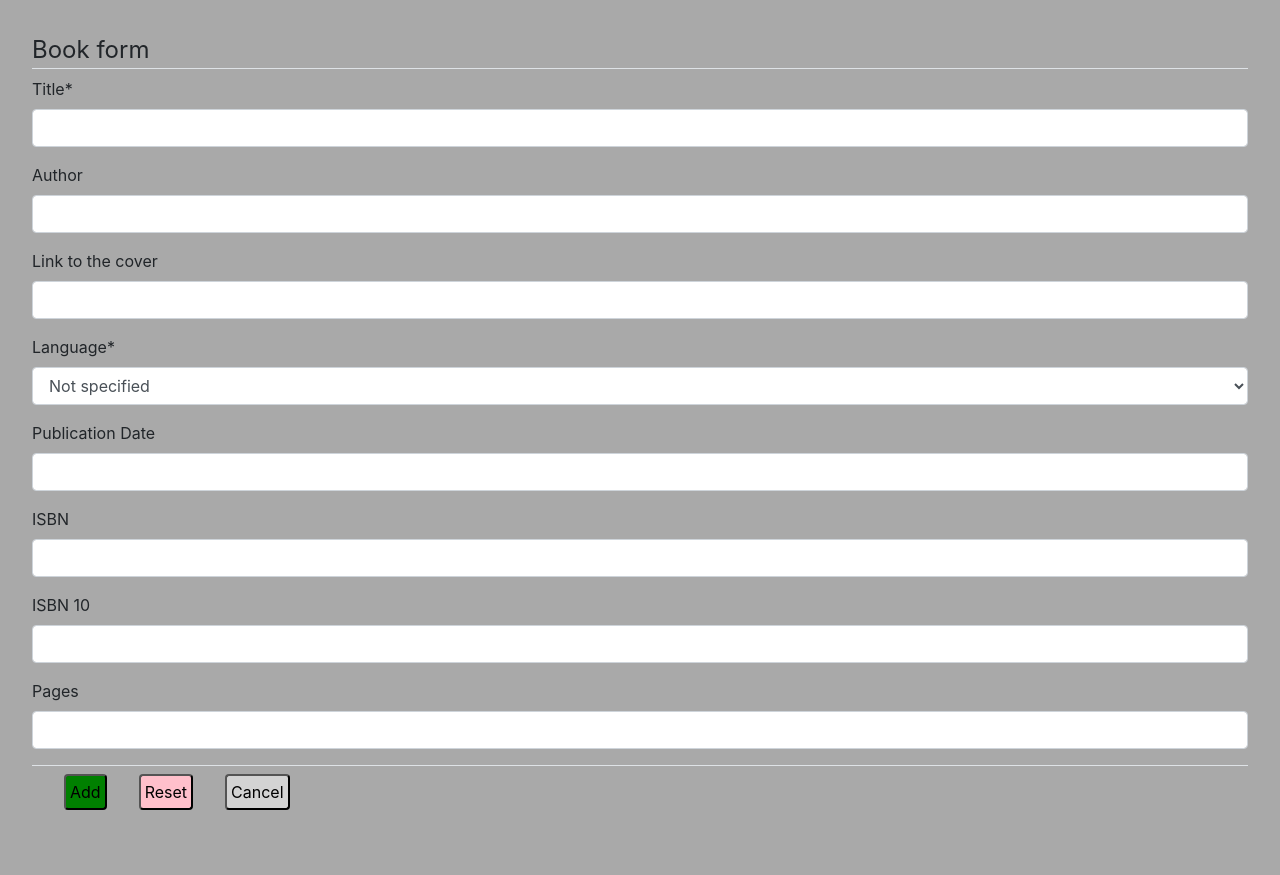
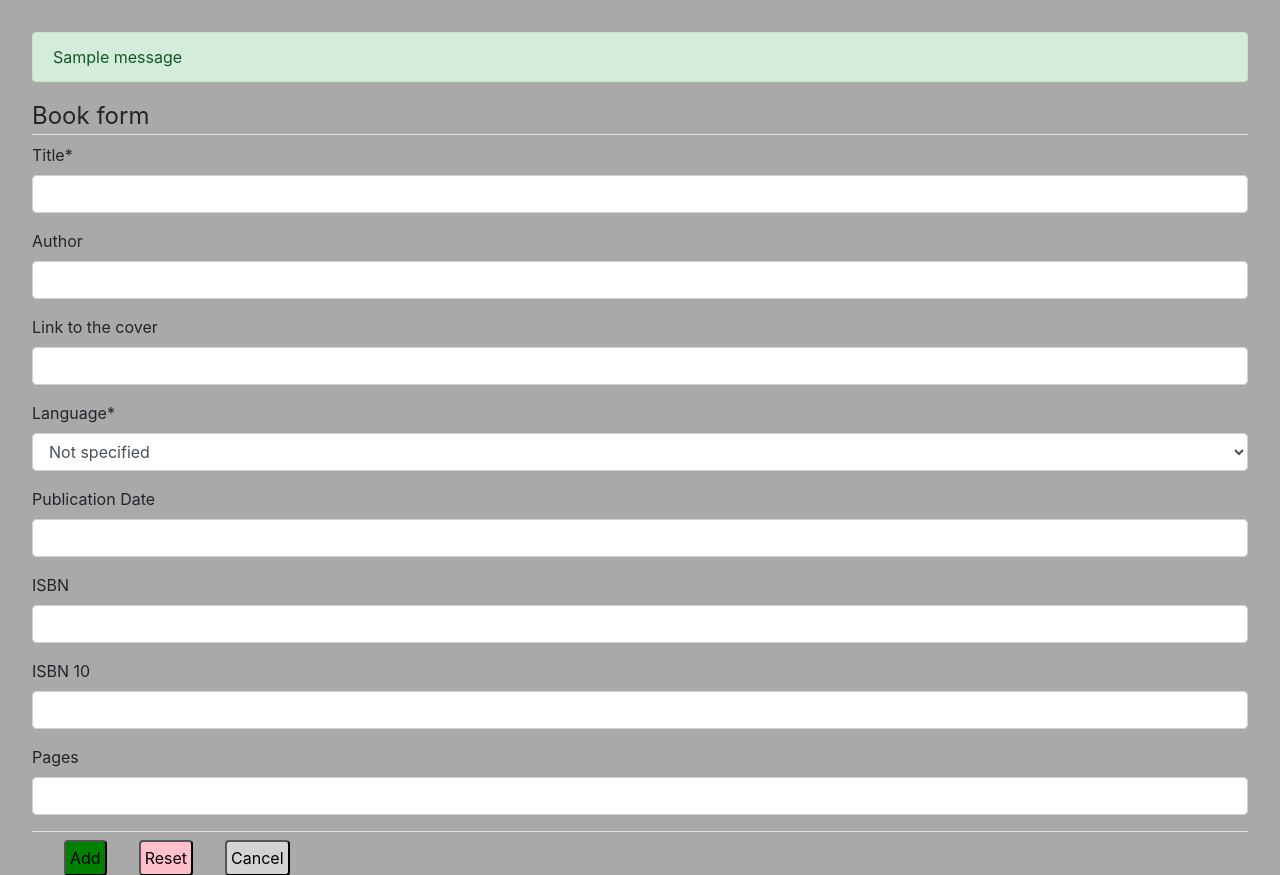
Before and after one commit to nixonsparrow/BookWorm, a Django app: page /book/new in a window 1280 px wide. Shown: the top 875 px of the page. Before the commit the page ends 810 px from the top, so only its background shows below. Run offline with Django 4.2, Linux system fonts and the light colour scheme; tables that the repository leaves empty hold one stand-in row (values such as "Sample post"); one stand-in notice (Sample message) is shown; parts of the project's set-up code (start-up, migrations or seed data) failed here and were passed over; some libraries are stand-ins or nearby versions.

Commit message:
Added success messages and fixed Google search

```diff
--- a/books/templates/books/base.html
+++ b/books/templates/books/base.html
@@ -15,6 +15,16 @@
     <link rel="stylesheet" type="text/css" href="{% static 'css/main.css' %}">
 
     <body>
+
+
+        {% if messages %}
+            {% for message in messages %}
+                <div class="alert alert-{{ message.tags }}" style="overflow-x:auto;">
+                    {{ message }}
+                </div>
+            {% endfor %}
+        {% endif %}
+
         {% block content %}
         {% endblock content %}
     </body>
--- a/books/templates/books/search_results.html
+++ b/books/templates/books/search_results.html
@@ -1,4 +1,3 @@
-{% extends 'books/base.html' %}
 {% load static %}
 {% block content %}
 
--- a/books/views.py
+++ b/books/views.py
@@ -1,10 +1,12 @@
 from django.http import HttpResponseNotFound
 from django.shortcuts import render, reverse
+from django.contrib.messages.views import SuccessMessageMixin
 from django.views.generic.edit import FormMixin
 from django.views.generic import ListView, CreateView, UpdateView, DeleteView, TemplateView
+from django.utils import timezone
+from django.contrib import messages
 from books.models import Book, get_language_name_from_tag
 from books.forms import BookForm, GoogleAPIForm
-from django.utils import timezone
 import requests
 
 
@@ -55,6 +57,16 @@ class BookCreateView(CreateView):
     model = Book
     form_class = BookForm
     extra_context = {'extra_title': 'Add book'}
+    success_message = '%(title)s (%(author)s) has been successfully added to the database.'
+
+    def get_success_message(self, cleaned_data):
+        return self.success_message % dict(
+            cleaned_data,
+            title=self.object.title, author=self.object.author
+        )
+
+    def get_success_url(self):
+        return reverse('book-list')
 
     def get_initial(self):
         initial = super(BookCreateView, self).get_initial()
@@ -63,15 +75,19 @@ class BookCreateView(CreateView):
                 initial[field] = self.request.GET[field]
         return initial
 
-    def get_success_url(self):
-        return reverse('book-list')
 
-
-class BookUpdateView(UpdateView):
+class BookUpdateView(SuccessMessageMixin, UpdateView):
     model = Book
     form_class = BookForm
     extra_context = {'update_form': True,
                      'extra_title': 'Update book'}
+    success_message = '%(title)s (%(author)s) has been edited successfully.'
+
+    def get_success_message(self, cleaned_data):
+        return self.success_message % dict(
+            cleaned_data,
+            title=self.object.title, author=self.object.author
+        )
 
     def get_success_url(self):
         return reverse('book-list')
@@ -92,9 +108,9 @@ class BookImportFromGoogleView(TemplateView, FormMixin):
     form_class = GoogleAPIForm
 
     def post(self, request, *args, **kwargs):
-        query = self.get_form_kwargs()['data']['google_search_query']
-        in_author = self.get_form_kwargs()['data']['google_search_author']
-        in_title = self.get_form_kwargs()['data']['google_search_title']
+        query = self.get_form_kwargs()['data']['google_search_query'].strip()
+        in_author = self.get_form_kwargs()['data']['google_search_author'].strip()
+        in_title = self.get_form_kwargs()['data']['google_search_title'].strip()
 
         query_link = f'https://www.googleapis.com/books/v1/volumes?q={query}+'
         query_link += f'intitle:{in_title}+' if in_title else ''
@@ -108,7 +124,7 @@ class BookImportFromGoogleView(TemplateView, FormMixin):
         if 'items' in google_request.json():
             for google_book in google_request.json()['items']:
                 # get those values only if available - otherwise get None
-                title = google_book['volumeInfo']['title'] if 'title' in google_book['volumeInfo'] else ''
+                title = google_book['volumeInfo']['title'].strip() if 'title' in google_book['volumeInfo'] else ''
                 author = ', '.join(google_book['volumeInfo']['authors']) if 'authors' in google_book['volumeInfo'] else ''
                 pub_date = google_book['volumeInfo']['publishedDate'] if 'publishedDate' in google_book['volumeInfo'] else ''
                 page_count = int(google_book['volumeInfo']['pageCount']) if 'pageCount' in google_book['volumeInfo'] else None
```
Also changed, not shown: books/static/images/new_book.png, books/static/images/new_book_google_api.png.
